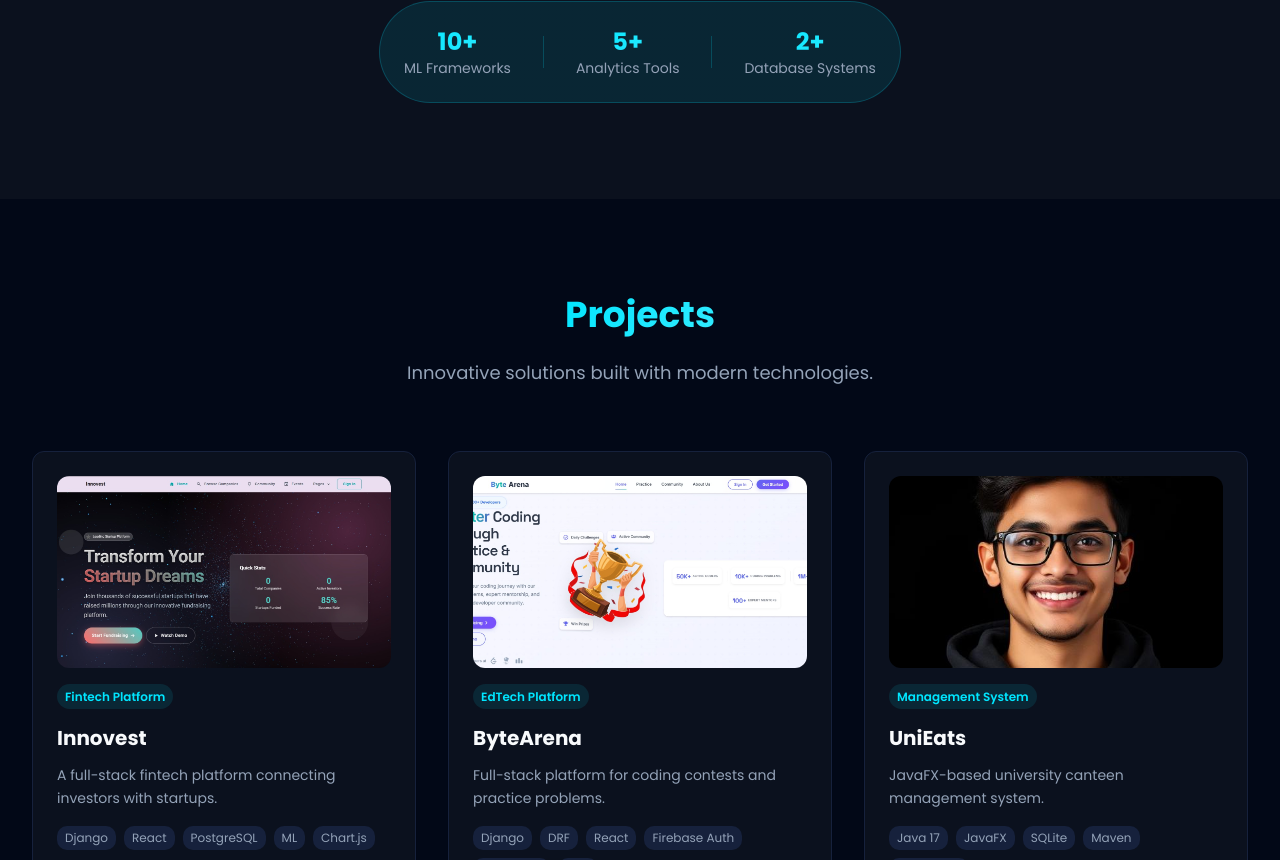
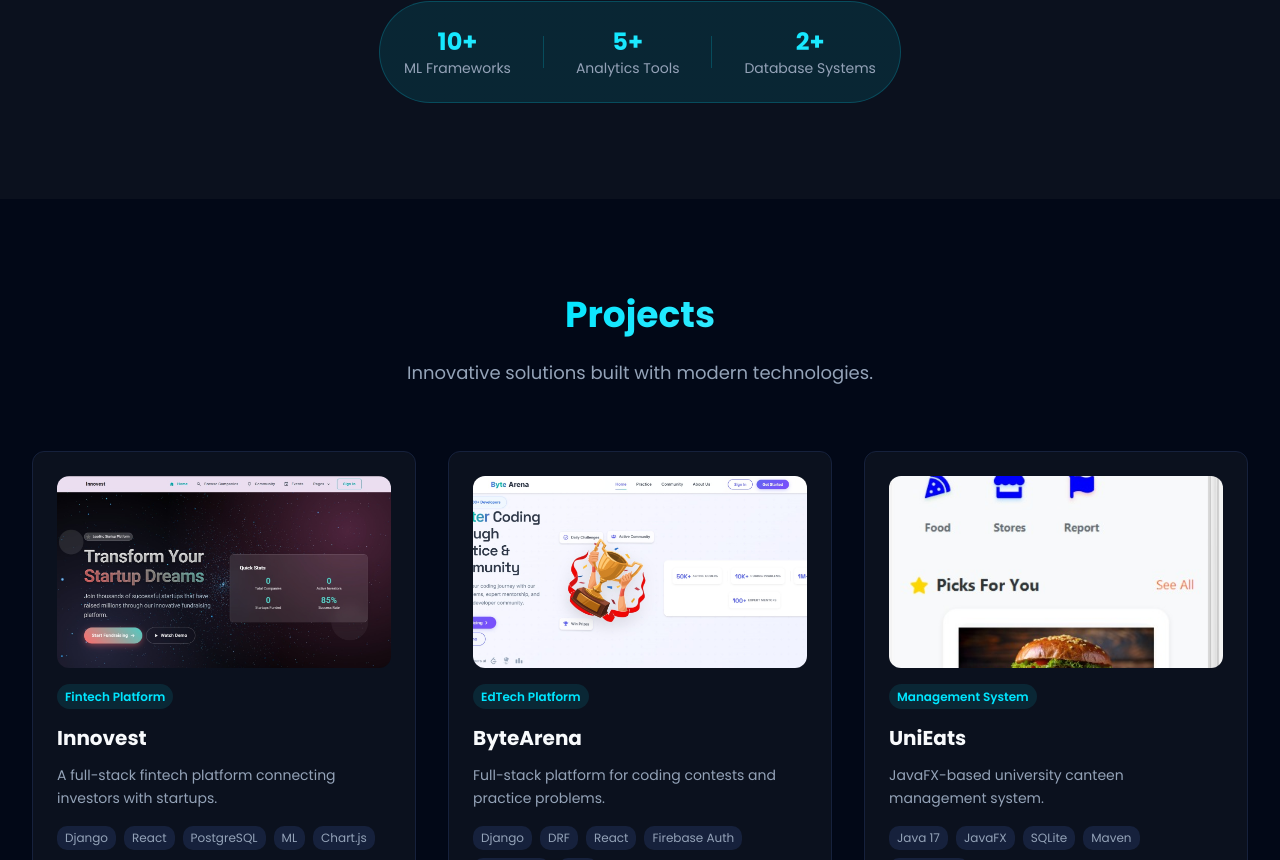
Before and after one commit to mdalemrananas/Portfolio-Md-Al-Emran, a React (Vite) app: page / in a window 1280 px wide. Shown: the part 2340-3200 px from the top of the page. Built offline with nearby package versions, Linux system fonts and the light colour scheme; the HTML template or start-up script is replaced by a standard one.

Commit message:
Deploy portfolio

```diff
--- a/src/components/ProjectsSection.tsx
+++ b/src/components/ProjectsSection.tsx
@@ -11,10 +11,10 @@
 import { ExternalLink, Github, Eye } from 'lucide-react';
 import { FaYoutube } from 'react-icons/fa';
 
-// ✅ Correct relative imports (CASE-SENSITIVE)
-import innovestImg from '../assets/innovest_homepage.jpeg';
-import byteArenaImg from '../assets/ByteArena_Homepage.jpeg';
-import uniEatsImg from '../assets/uniEat.jpg';
+// ✅ Correct absolute imports (CASE-SENSITIVE)
+import innovestImg from '@/assets/innovest_homepage.jpeg';
+import byteArenaImg from '@/assets/ByteArena_Homepage.jpeg';
+import uniEatsImg from '@/assets/uniEat.jpeg';
 
 const ProjectsSection = () => {
   const [selectedProject, setSelectedProject] = useState<any>(null);
@@ -86,8 +86,8 @@
   ];
 
   return (
-    <section id="projects" className="py-16 lg:py-24">
-      <div className="container mx-auto px-6 lg:px-8">
+    <section id="projects" className="py-16 lg:py-24 overflow-x-hidden">
+      <div className="container mx-auto px-6 lg:px-8 max-w-full">
         <div className="mb-16 text-center">
           <h2 className="text-2xl lg:text-4xl font-bold mb-6">
             <span className="text-gradient-primary">Projects</span>
--- a/src/index.css
+++ b/src/index.css
@@ -135,10 +135,14 @@
   body {
     @apply bg-background text-foreground font-poppins;
     scroll-behavior: smooth;
+    overflow-x: hidden;
+    max-width: 100vw;
   }
 
   html {
     scroll-behavior: smooth;
+    overflow-x: hidden;
+    max-width: 100vw;
   }
 }
 
--- a/vite.config.ts
+++ b/vite.config.ts
@@ -4,7 +4,7 @@
 
 // https://vitejs.dev/config/
 export default defineConfig(({ mode }) => ({
-  base: mode === "production" ? "/Portfolio-Md-Al-Emran/" : "./",
+  base: mode === "production" ? "/Portfolio-Md-Al-Emran/" : "/",
   server: {
     host: "::",
     port: 8080,
```
Also changed, not shown: src/assets/uniEat.jpeg (added), src/assets/uniEat.jpg (deleted).
